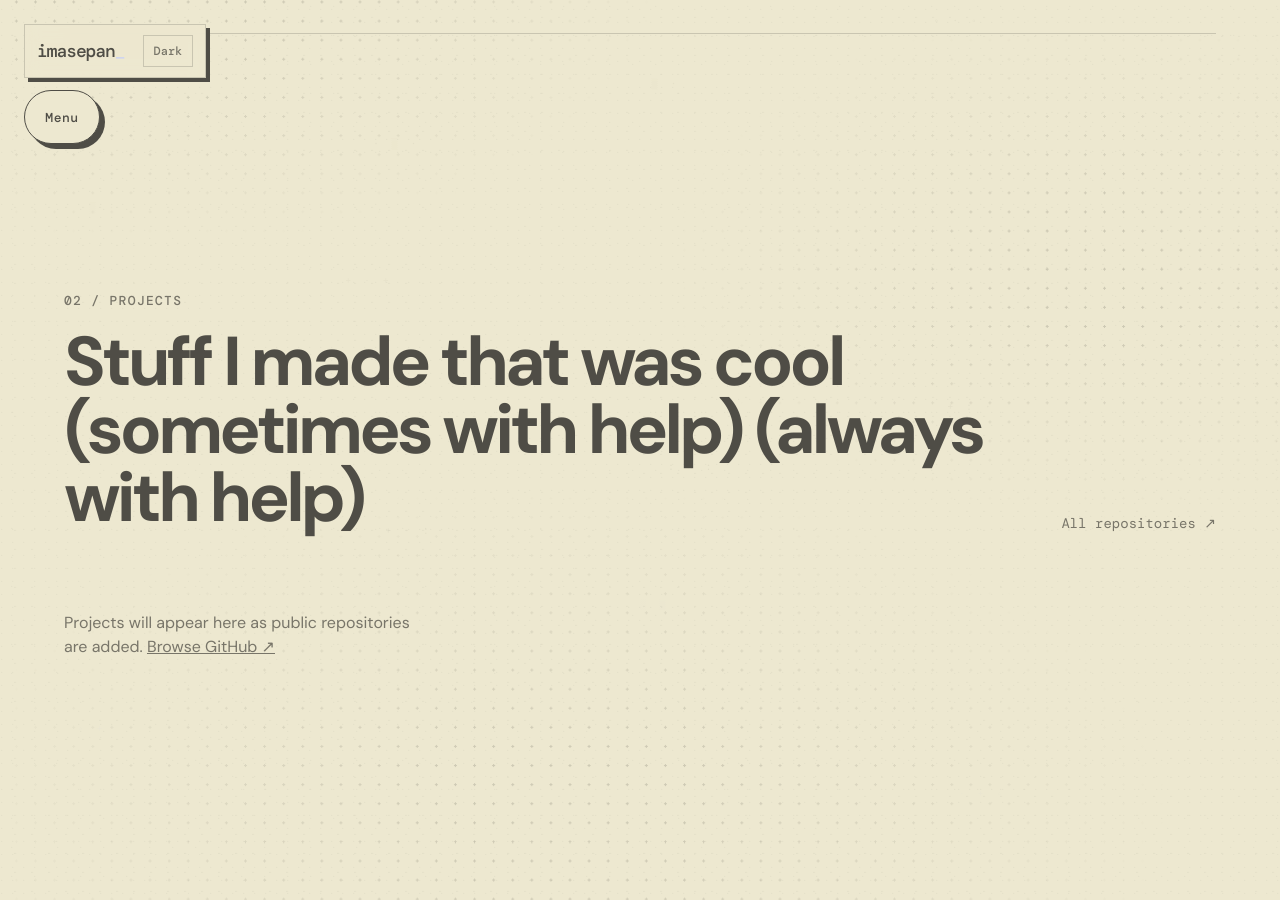
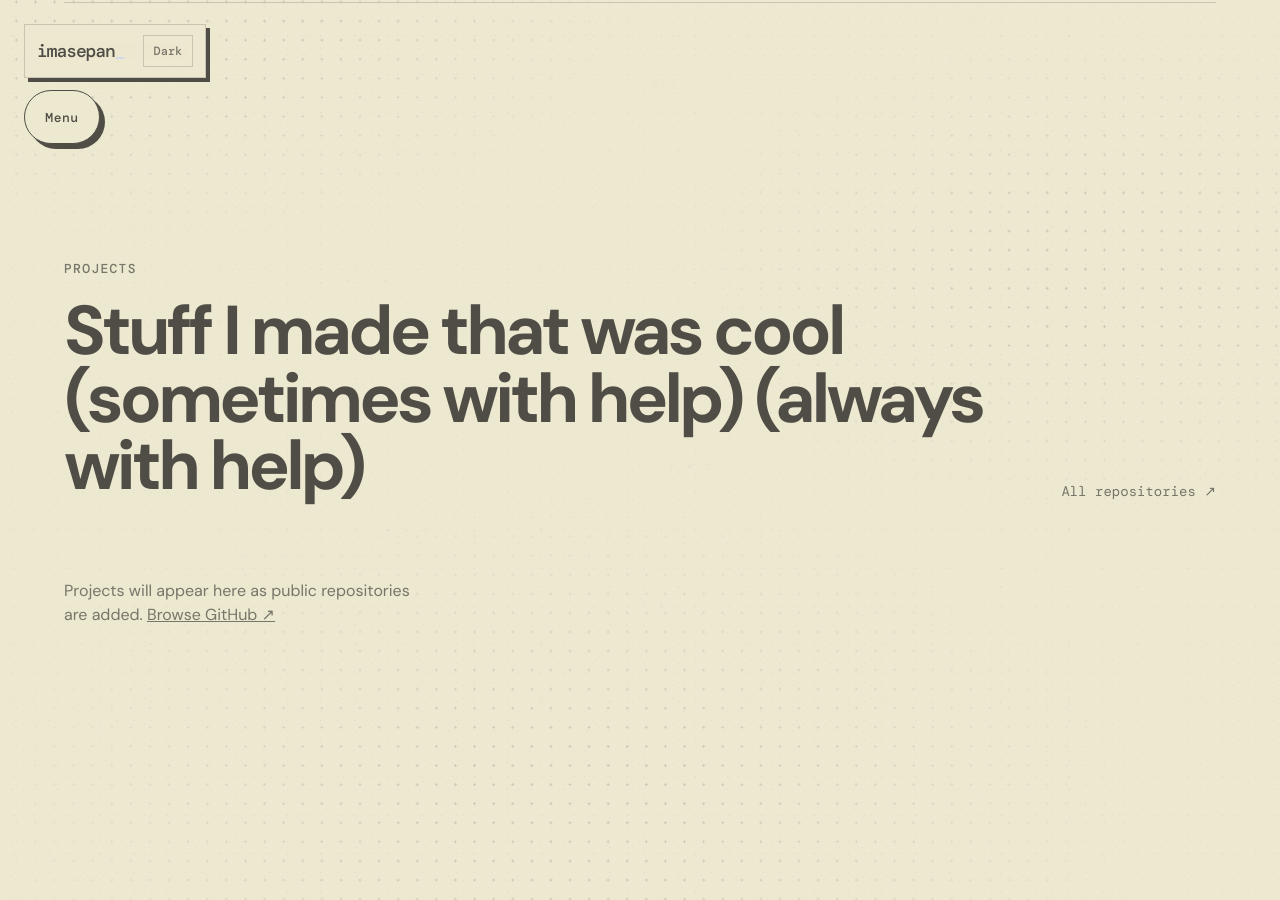
Before and after one commit to imasepan/imasepan.github.io, a Jekyll site: the page built from index.html, in a window 1280 px wide and 900 px high, scrolled down 1921 px. Built offline with Jekyll 4.4.1, drawn with Linux system fonts in a browser that asks for light colours; some of the changed text lies outside the part shown.

Commit message:
Update index.html
removed numbers and eyebrow

```diff
--- a/index.html
+++ b/index.html
@@ -50,7 +50,6 @@
     <main>
       <section class="hero" aria-labelledby="hero-title">
         <div class="hero-intro">
-          <p class="eyebrow">My pages</p>
           <h1 id="hero-title">my blog,<br />my projects,<br />and my favourite things</h1>
           <div class="hero-photo-panel">
             <p class="hero-copy">get to know me as a professional and as a person.</p>
@@ -77,7 +76,7 @@
 
       <section id="about" class="section about-section" aria-labelledby="about-title">
         <div class="about-label">
-          <p class="eyebrow">01 / about</p>
+          <p class="eyebrow">about</p>
           <p class="about-note">some stuff about me</p>
           <figure class="about-photo">
             <img src="/assets/portrait.jpg" alt="Jin Hyun and a friend standing by the sea in front of Mount Fuji at sunset" />
@@ -95,7 +94,7 @@
       <section id="projects" class="section" aria-labelledby="projects-title">
         <div class="section-heading">
           <div>
-            <p class="eyebrow">02 / projects</p>
+            <p class="eyebrow">projects</p>
             <h2 id="projects-title">Stuff I made that was cool (sometimes with help) (always with help)</h2>
           </div>
           <a class="text-link" href="https://github.com/imasepan?tab=repositories" target="_blank" rel="noreferrer">All repositories ↗</a>
@@ -107,7 +106,7 @@
 
       <section class="section split-section single-card" aria-label="Guestbook">
         <a class="feature-card feature-link accent-card" href="guestbook.html">
-          <p class="eyebrow">04 / guestbook</p>
+          <p class="eyebrow">guestbook</p>
           <h2>Leave a small note.</h2>
           <p>If you liked my site, leave a message! (i like it when the messages are nice).</p>
           <span class="text-link">Sign the guestbook →</span>
```
